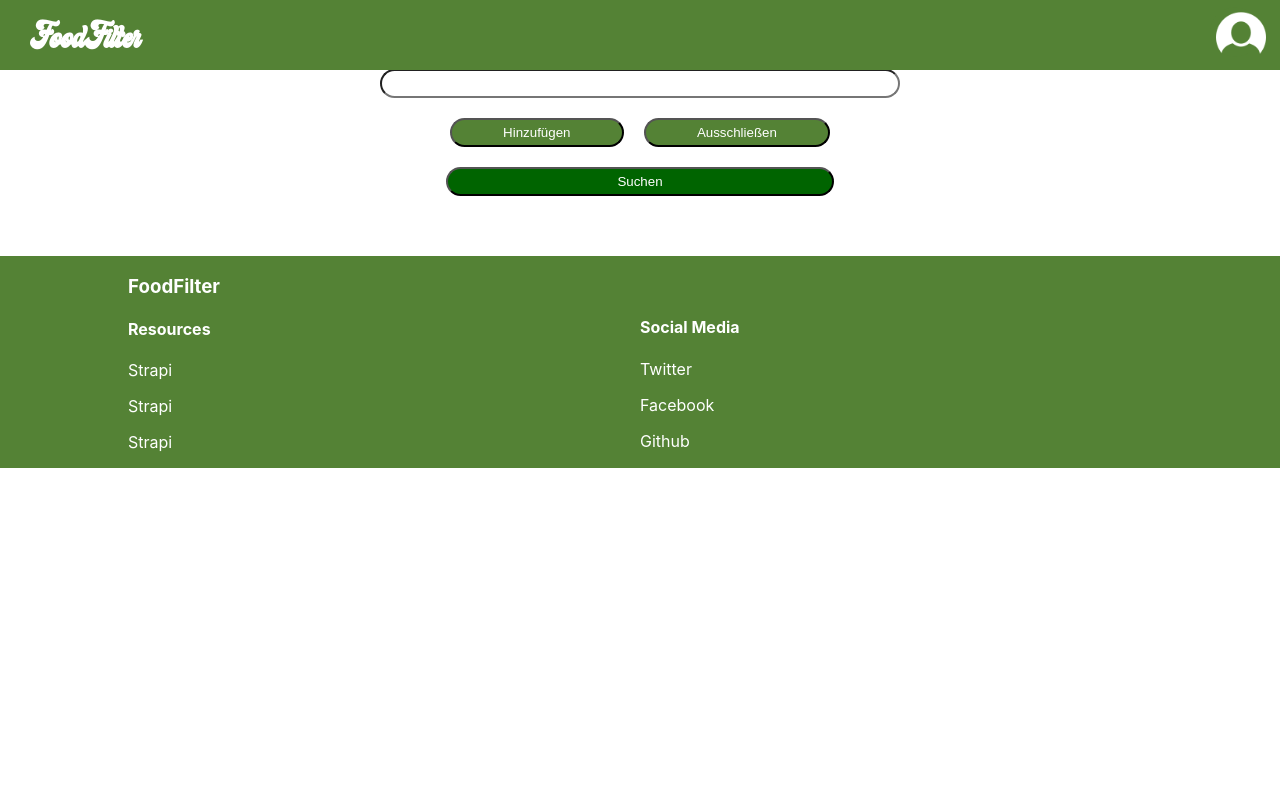
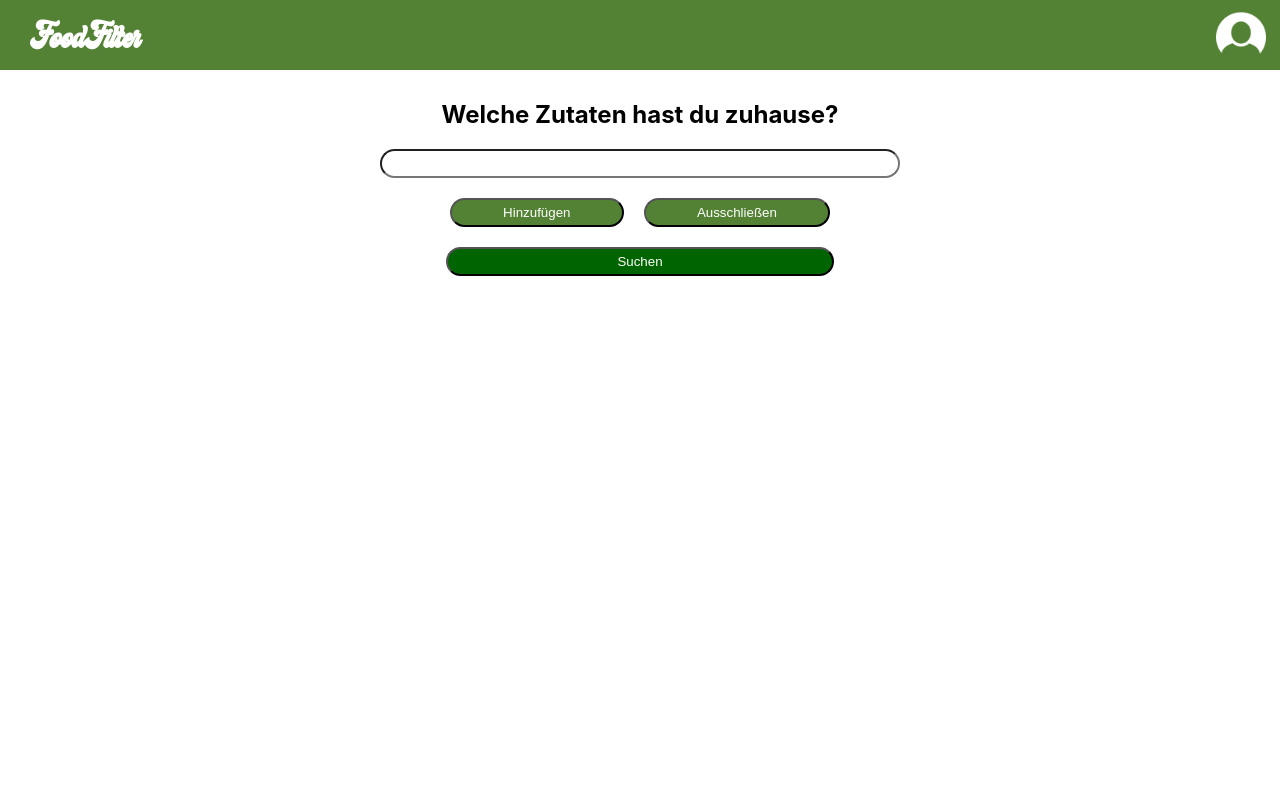
Before and after one commit to lea1210/food-filter, a React (Create React App) app: page / in a window 1280 px wide. Shown: the top 800 px of the page. Built offline with nearby package versions, Linux system fonts and the light colour scheme.

Commit message:
fixed structure

```diff
--- a/src/App.module.css
+++ b/src/App.module.css
@@ -4,8 +4,9 @@
 
 .page{
     position: relative;
-    height: 1000px;
+    height: 100vh;
     margin-bottom: 1000px;
+    background-color: darkgreen;
 }
 
 .body {
--- a/src/components/IngredientSearch/IngredientSearch.module.css
+++ b/src/components/IngredientSearch/IngredientSearch.module.css
@@ -19,6 +19,7 @@
 }
 
 .headerText{
+    margin-top: 100px;
     text-align: center;
 }
 
--- a/src/components/Layout/Layout.module.css
+++ b/src/components/Layout/Layout.module.css
@@ -1,4 +1,5 @@
 .content {
  margin-left: 10%;
  margin-right: 10%;
+ height: 100vh;
 }
--- a/src/pages/home/index.jsx
+++ b/src/pages/home/index.jsx
@@ -2,8 +2,14 @@
 import Styles from "./index.module.css";
 
 const Page = () => {
+    //const [formState, setFormState] = useState({});
+
+    // const recipeData = useRecipesData();
     return (
         <IngredientSearch className={Styles.flex}/>
+
+        //später   <Result {...recipeData} /> einfügen
+
     );
 };
 
--- a/src/pages/home/index.module.css
+++ b/src/pages/home/index.module.css
@@ -1,5 +1,6 @@
 .flex {
     display: flex;
+
 }
 .left {
     flex: 1 1 70%;
```
Also changed, not shown: src/pages/index.jsx (deleted, +0 -21 lines), src/pages/index.module.css (deleted).
